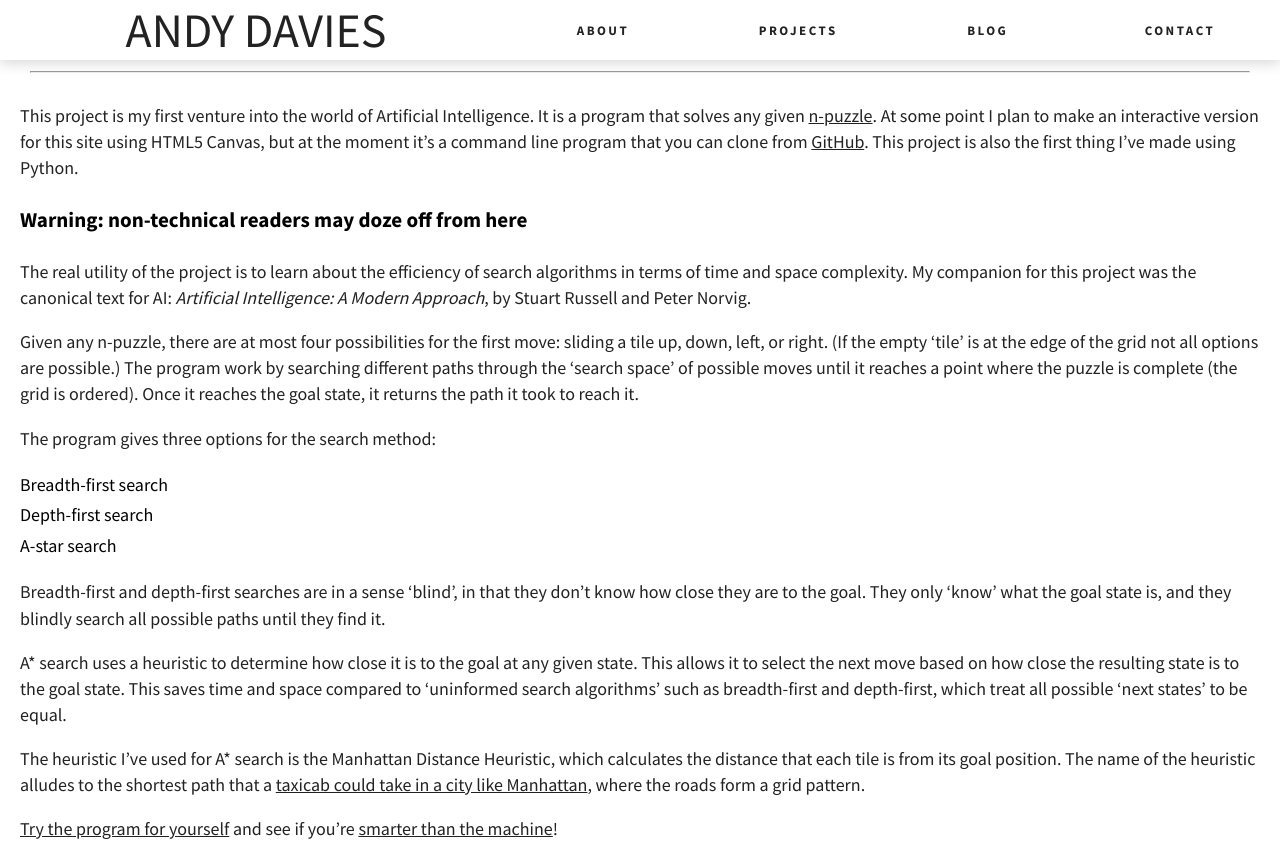
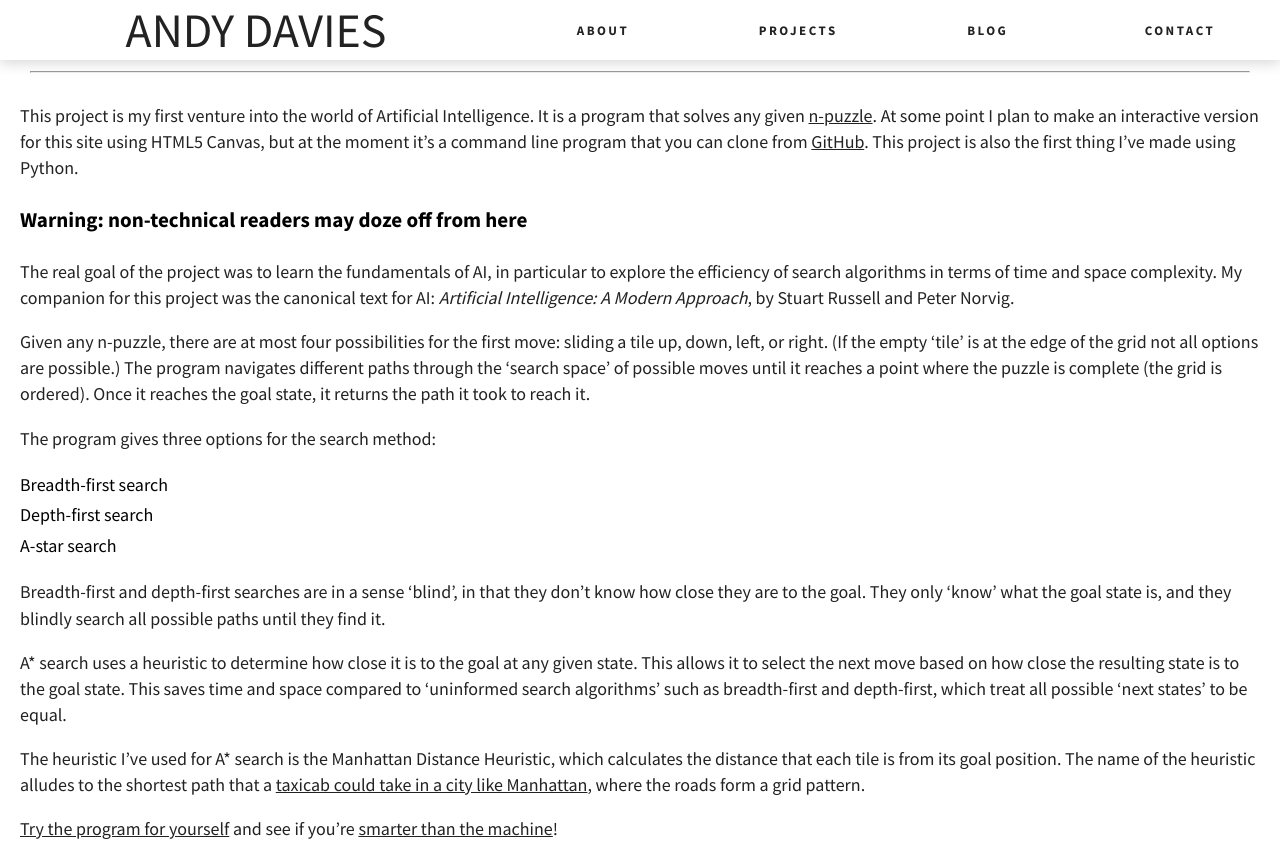
Before and after one commit to andavies/andavies.github.io, a Jekyll site: the page built from _projects/n-puzzle.md, in a window 1280 px wide and 900 px high, scrolled down 603 px, cut to the strip 0-848 px from the top of the window. Built offline with Jekyll 4.4.1, drawn with Linux system fonts in a browser that asks for light colours.

Commit message:
Revise n-puzzle write-up

```diff
--- a/_projects/n-puzzle.md
+++ b/_projects/n-puzzle.md
@@ -14,9 +14,9 @@ This project is my first venture into the world of Artificial Intelligence. It i
 
 ### Warning: non-technical readers may doze off from here
 
-The real utility of the project is to learn about the efficiency of search algorithms in terms of time and space complexity. My companion for this project was the canonical text for AI: *Artificial Intelligence: A Modern Approach*, by Stuart Russell and Peter Norvig.
+The real goal of the project was to learn the fundamentals of AI, in particular to explore the efficiency of search algorithms in terms of time and space complexity. My companion for this project was the canonical text for AI: *Artificial Intelligence: A Modern Approach*, by Stuart Russell and Peter Norvig.
 
-Given any n-puzzle, there are at most four possibilities for the first move: sliding a tile up, down, left, or right. (If the empty 'tile' is at the edge of the grid not all options are possible.) The program work by searching different paths through the 'search space' of possible moves until it reaches a point where the puzzle is complete (the grid is ordered). Once it reaches the goal state, it returns the path it took to reach it.
+Given any n-puzzle, there are at most four possibilities for the first move: sliding a tile up, down, left, or right. (If the empty 'tile' is at the edge of the grid not all options are possible.) The program navigates different paths through the 'search space' of possible moves until it reaches a point where the puzzle is complete (the grid is ordered). Once it reaches the goal state, it returns the path it took to reach it.
 
 The program gives three options for the search method:
 
```
